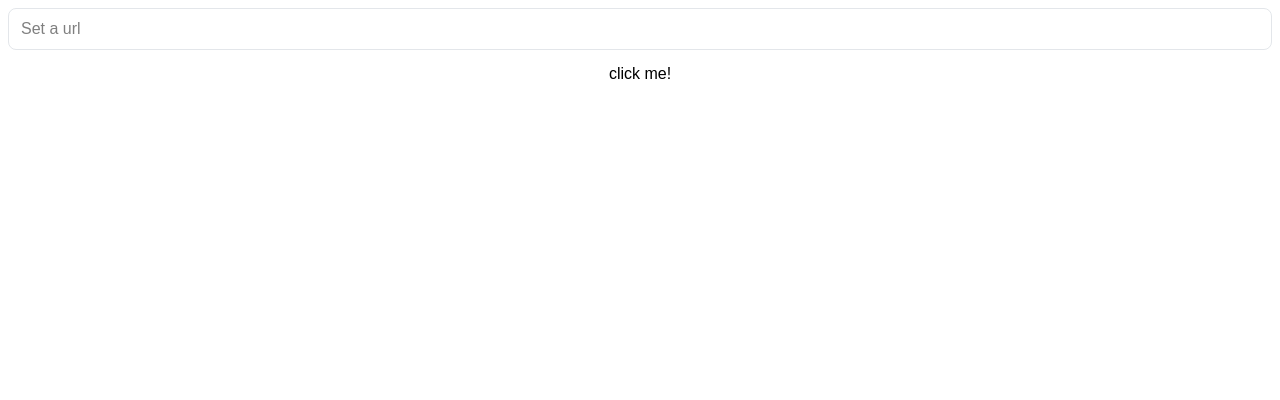
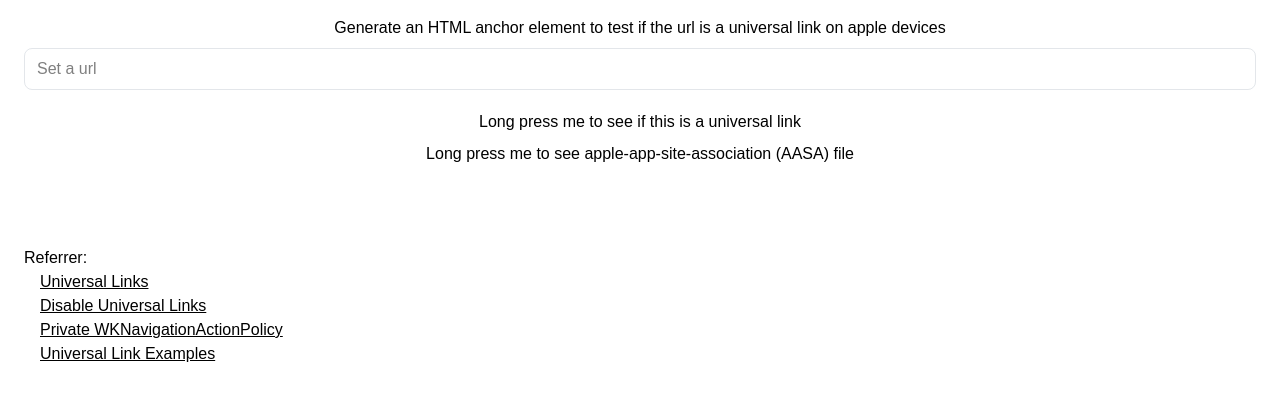
Before and after one commit to CyberVy/dev_toolbox, a Next.js app: page /a in a window 1280 px wide. Shown: the top 400 px of the page. Built offline with nearby package versions, Linux system fonts and the light colour scheme.

Commit message:
improve: universal links test

```diff
--- a/src/app/a/page.tsx
+++ b/src/app/a/page.tsx
@@ -1,30 +1,107 @@
 "use client"
 
 import { AutoSubmitStringInput } from "@/components/StringInputs"
-import { useState } from "react"
+import {useRef, useState} from "react"
 
 export default function Page(){
 
     const [a_href,set_a_href] = useState("")
+    const a_ref = useRef<null | HTMLAnchorElement>(null)
     return (
         <>
-            <div className="p-2">
+            <div
+                className="text-center mt-4 px-6"
+            >
+                Generate an HTML anchor element to test if the url is a universal link on apple devices
+            </div>
+            <div className="py-2 px-6">
                 <AutoSubmitStringInput
                     default_url=""
                     callback={(url) => {
                         if (url.startsWith("http")) {
-                            set_a_href(url)
+                            try {
+                                set_a_href(new URL(url).href)
+                            }
+                            catch {}
+
                         }
                     }}
                     description={"Set a url"}
                 />
             </div>
 
-            <div className="text-center">
-                <a href={a_href} target="_blank">
-                    click me!
+            <div className="text-center my-2">
+                <a
+                    ref={a_ref}
+                    href={a_href} target="_blank"
+                    onClick={event => {
+                        if (a_href === "") {
+                            event.preventDefault()
+                        }
+                    }}
+                >
+                    Long press me to see if this is a universal link
                 </a>
             </div>
+
+            <div className="text-center my-2">
+                <a
+                    href={`${a_href}.well-known/apple-app-site-association`} target="_blank"
+                    onClick={event => {
+                        if (a_href === "") {
+                            event.preventDefault()
+                        }
+                    }}
+                >
+                    Long press me to see apple-app-site-association (AASA) file
+                </a>
+            </div>
+
+            <div className="my-20 px-6">
+                Referrer:
+                <div className="px-4">
+                    <a
+                        href="https://developer.apple.com/documentation/xcode/supporting-universal-links-in-your-app"
+                        className="underline"
+                        target="_blank"
+                    >
+                        Universal Links
+                    </a>
+                </div>
+
+                <div className="px-4">
+                    <a
+                        href="https://stackoverflow.com/questions/38450586/prevent-universal-links-from-opening-in-wkwebview-uiwebview"
+                        className="underline"
+                        target="_blank"
+                    >
+                        Disable Universal Links
+                    </a>
+                </div>
+
+                <div className="px-4">
+                    <a
+                        href="https://github.com/WebKit/WebKit/blob/main/Source/WebKit/UIProcess/API/Cocoa/WKNavigationDelegatePrivate.h
+"
+                        className="underline"
+                        target="_blank"
+                    >
+                        Private WKNavigationActionPolicy
+                    </a>
+                </div>
+
+                <div className="px-4">
+                    <a
+                        href="https://doc.sigmob.com/sigmob/11042/"
+                        className="underline"
+                        target="_blank"
+                    >
+                        Universal Link Examples
+                    </a>
+                </div>
+
+            </div>
+
         </>
     )
 }
```
